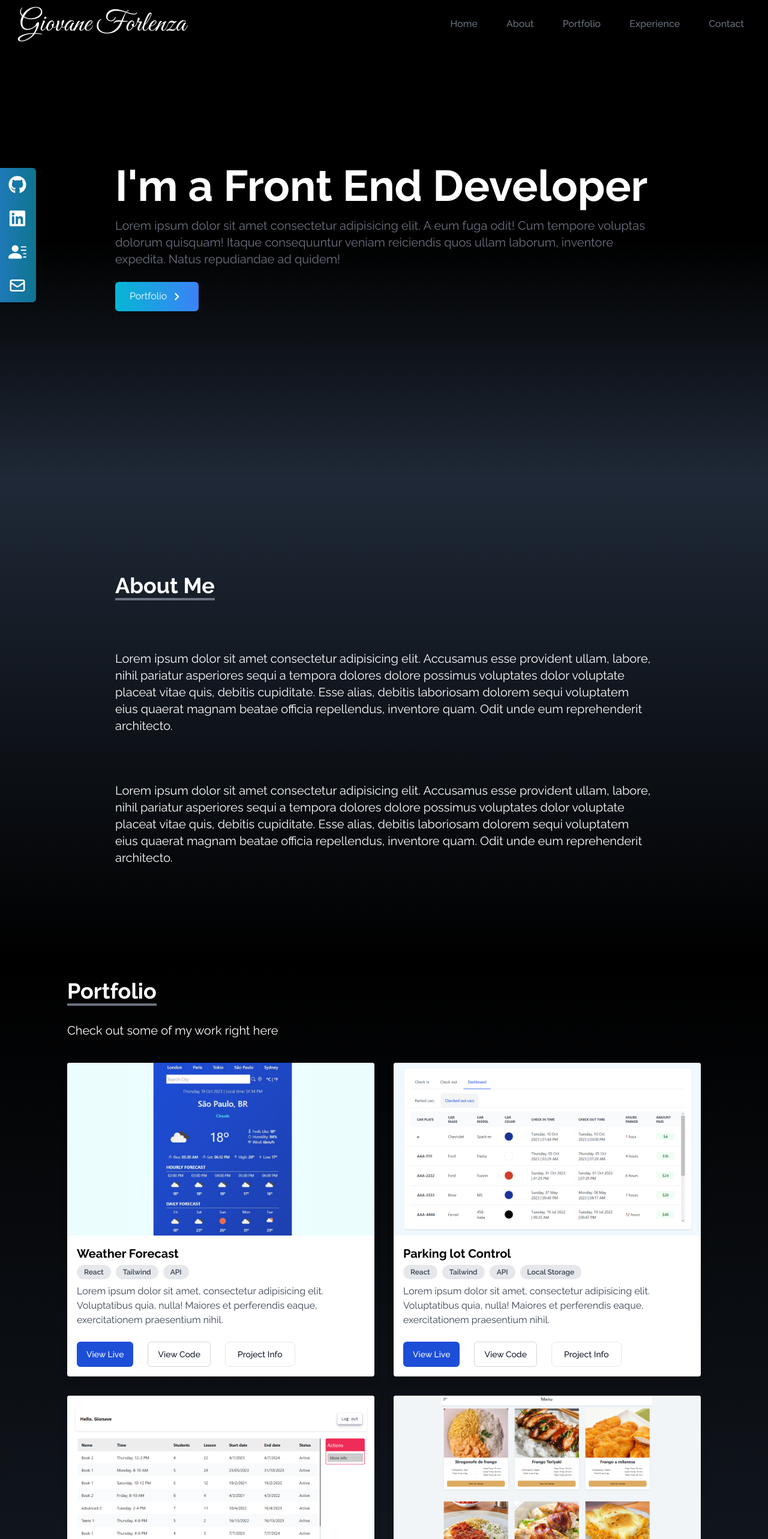
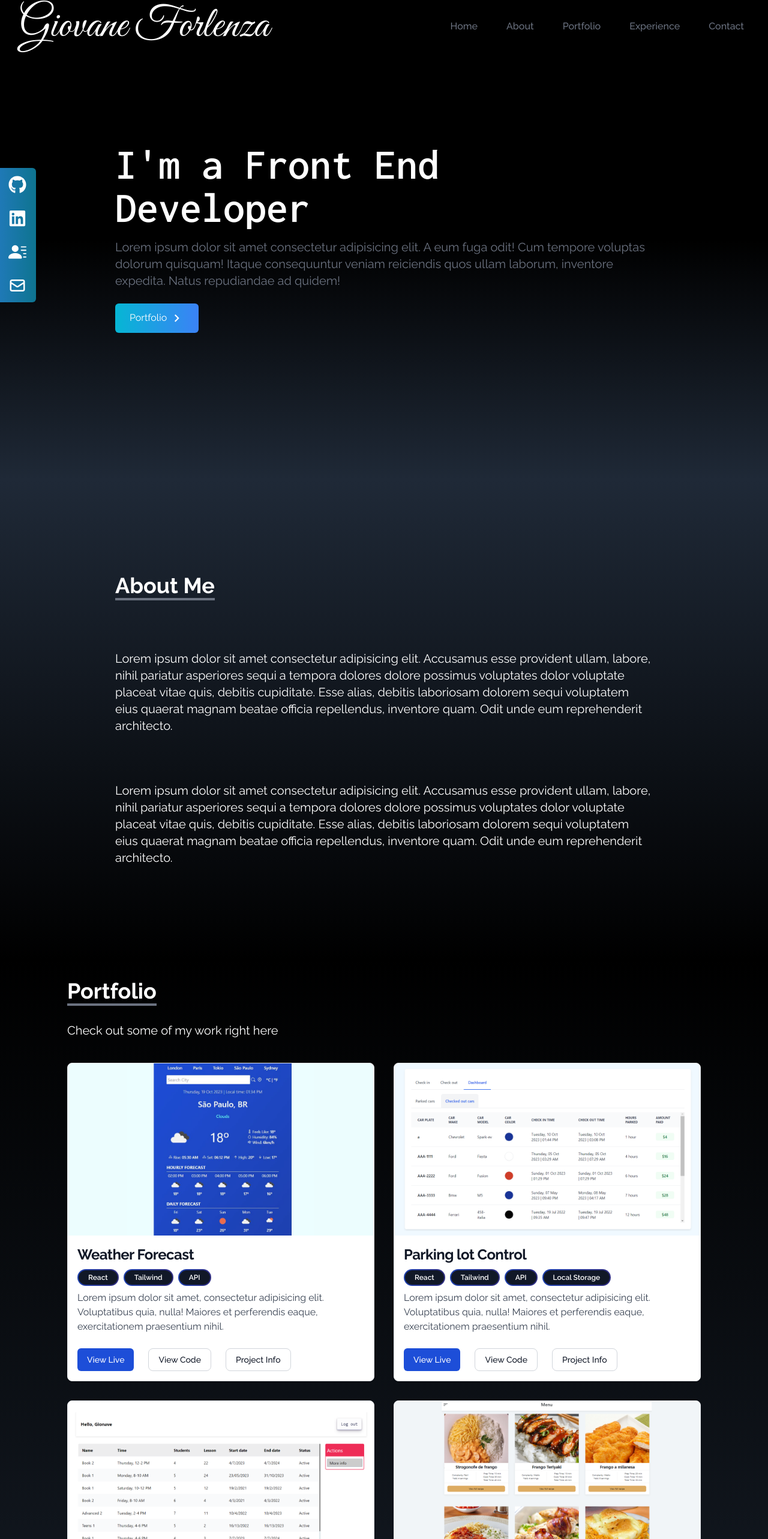
Before and after one commit to GiovaneForlenza/GiovaneForlenzaPortfolio, a React (Vite) app: page / in a window 1280 px wide. Shown: the top 2566 px of the page at 60% size. Built offline with nearby package versions, Linux system fonts and the light colour scheme.

Commit message:
Updated the portfolio's project to dark theme

```diff
--- a/src/components/Hero.jsx
+++ b/src/components/Hero.jsx
@@ -3,9 +3,9 @@ import { MdOutlineKeyboardArrowRight } from "react-icons/md";
 
 function Hero() {
   return (
-    <div className="sm:px-10 md:flex-row md:w-full flex flex-col items-center justify-center h-full bg-gradient-to-b from-black via-black to-gray-800 px-3">
+    <div className="sm:px-10 md:flex-row md:w-full flex flex-col items-center justify-center h-2/3 md:h-full bg-gradient-to-b from-black via-black to-gray-800 px-3">
       <div className="flex flex-col justify-center max-w-4xl">
-        <h2 className="text-4xl sm:text-7xl font-bold">
+        <h2 className="text-4xl sm:text-7xl font-bold font-code">
           I'm a Front End Developer
         </h2>
         <p className="text-gray-500 py-4 max-w-4xl text-xl w-full">
--- a/src/components/NavBar.jsx
+++ b/src/components/NavBar.jsx
@@ -1,15 +1,14 @@
 import React, { useState } from "react";
 import { FaBars, FaTimes } from "react-icons/fa";
-import NavBarLinks from "./NavBarLinks";
 
 function NavBar() {
   const links = ["Home", "About", "Portfolio", "Experience", "Contact"];
   const [isNavOpen, setIsNavOpen] = useState(false);
   return (
-    <div className="flex justify-between items-center w-full h-20 text-white fixed bg-black px-4 select-none">
+    <div className="flex justify-between items-center w-full text-white fixed bg-black px-4 select-none">
       <div className="p-2 cursor-pointer">
         <a href="#">
-          <h1 className="text-4xl ml-2 font-signature md:text-5xl">
+          <h1 className="text-4xl ml-2 font-signature md:text-7xl">
             Giovane Forlenza
           </h1>
         </a>
--- a/src/components/Portfolio.jsx
+++ b/src/components/Portfolio.jsx
@@ -45,7 +45,7 @@ function Portfolio() {
   ];
   return (
     <div
-      className="w-full px-3 py-8 flex items-center bg-gradient-to-b  from-black to-gray-800  text-white sm:px-10"
+      className="w-full px-3 py-8 flex items-center bg-gradient-to-b from-black to-gray-800  text-white sm:px-10 "
       name="portfolio"
     >
       <div className="max-w-6xl mx-auto">
@@ -56,31 +56,34 @@ function Portfolio() {
           <p className="text-xl my-8 ">Check out some of my work right here</p>
         </div>
         <div className="grid gap-8 px-8 md:grid-cols-2 sm:px-0 ">
+
           {projects.map((project, id) => {
             return (
               <div
-                className="max-w-lg rounded overflow-hidden shadow-lg bg-white"
+                className="max-w-lg bg-white border border-gray-200 rounded-lg shadow dark:bg-gray-900 dark:border-gray-600"
                 key={id}
               >
-                <img src={project.photo} alt="" className="" />
+                <img src={project.photo} alt="" className="rounded-t-lg" />
 
                 <div className="px-4 py-4">
-                  <div className="font-bold text-xl mb-1 text-black">
+                  <div className="mb-2 text-2xl font-bold tracking-tight text-gray-900 dark:text-white">
                     {project.title}
                   </div>
                   <div className="">
                     {project.tags.map((tag, id) => {
                       return (
-                        <span
-                          className="inline-block bg-gray-200 rounded-full px-3 py-1 text-xs font-semibold text-gray-700 mr-2 mb-2"
+                        <div
+                          className="inline-block rounded-full  text-xs font-semibold mr-2 mb-2 p-[2px] dark:text-white bg-gradient-to-r from-blue-800 to-indigo-900"
                           key={id}
                         >
-                          {tag}
-                        </span>
+                          <div className="h-full w-full py-1 px-4 rounded-full bg-gray-900">
+                            {tag}
+                          </div>
+                        </div>
                       );
                     })}
                   </div>
-                  <p className="text-gray-700 text-base">
+                  <p className="mb-3 font-normal text-gray-700 dark:text-gray-400">
                     Lorem ipsum dolor sit amet, consectetur adipisicing elit.
                     Voluptatibus quia, nulla! Maiores et perferendis eaque,
                     exercitationem praesentium nihil.
@@ -95,13 +98,13 @@ function Portfolio() {
                     </a>
                     <a
                       href="#"
-                      className="inline-flex items-center px-4 py-2 mb-4 xs:mb-0 xs:mr-6 text-sm font-medium text-center text-gray-900 bg-white border border-gray-300 rounded-md hover:bg-gray-100 focus:ring-4 focus:outline-none focus:ring-gray-200 duration-300"
+                      className="inline-flex items-center px-4 py-2 mb-4 xs:mb-0 xs:mr-6 text-sm font-medium text-center text-gray-900 bg-white border border-gray-300 rounded-lg duration-300 hover:bg-gray-100 focus:ring-4 focus:outline-none focus:ring-gray-200 dark:bg-gray-800 dark:text-white dark:border-gray-600 dark:hover:bg-gray-700 dark:hover:border-gray-700 dark:focus:ring-gray-700"
                     >
                       View Code
                     </a>
                     <button
                       type="button"
-                      className="py-2.5 px-5 text-sm font-medium text-gray-900 focus:outline-none bg-white rounded-lg border border-gray-200 hover:bg-gray-100 hover:text-blue-700 focus:z-10 focus:ring-4 focus:ring-gray-200 dark:focus:ring-gray-700 dark:bg-gray-800 dark:text-gray-400 dark:border-gray-600 dark:hover:text-white dark:hover:bg-gray-700"
+                      className="inline-flex items-center px-4 py-2 mb-4 xs:mb-0 xs:mr-6 text-sm font-medium text-center text-gray-900 bg-white border border-gray-300 rounded-lg duration-300 hover:bg-gray-100 focus:ring-4 focus:outline-none focus:ring-gray-200 dark:bg-gray-800 dark:text-white dark:border-gray-600 dark:hover:bg-gray-700 dark:hover:border-gray-700 dark:focus:ring-gray-700"
                     >
                       Project Info
                     </button>
--- a/src/index.css
+++ b/src/index.css
@@ -1,5 +1,6 @@
 @import url("https://fonts.googleapis.com/css2?family=Raleway:ital,wght@0,100;0,200;0,300;0,400;0,500;0,600;0,700;0,800;0,900;1,100;1,200;1,300;1,400;1,500;1,600;1,700;1,900&display=swap");
 @import url("https://fonts.googleapis.com/css2?family=Great+Vibes&display=swap");
+@import url("https://fonts.googleapis.com/css2?family=Abril+Fatface&family=Amatic+SC:wght@400;700&family=Caveat&family=Inconsolata:wght@600&family=Indie+Flower&family=Kalam&family=Pacifico&family=Satisfy&family=Shadows+Into+Light&display=swap");
 
 @layer base {
   html {
--- a/tailwind.config.js
+++ b/tailwind.config.js
@@ -5,6 +5,7 @@ export default {
     extend: {},
     fontFamily: {
       signature: ["Great Vibes"],
+      code:["Inconsolata"]
     },
     screens: {
       xs: "475px",
```
